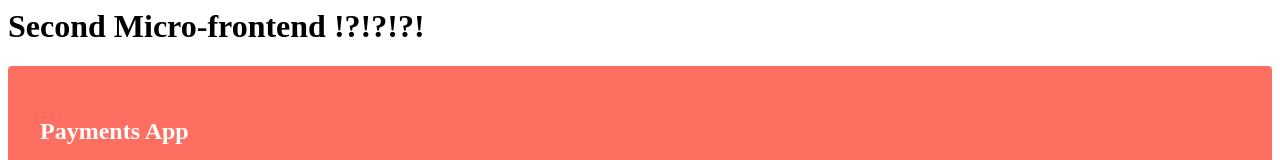
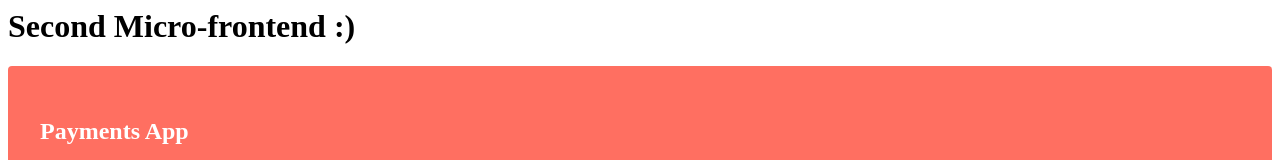
Before and after one commit to aladevlearning/microfrontends-federated, a React app in the folder mfe-app3/: page / in a window 1280 px wide. Shown: the top 160 px of the page. Built offline with nearby package versions, Linux system fonts and the light colour scheme.

Commit message:
trigger build

```diff
--- a/mfe-app3/src/App.js
+++ b/mfe-app3/src/App.js
@@ -4,7 +4,7 @@ import Widget from "./Widget";
 
 const App = () => (
   <div>
-    <h1>Second Micro-frontend !?!?!?!</h1>
+    <h1>Second Micro-frontend :)</h1>
     <Widget />
   </div>
 );
```
